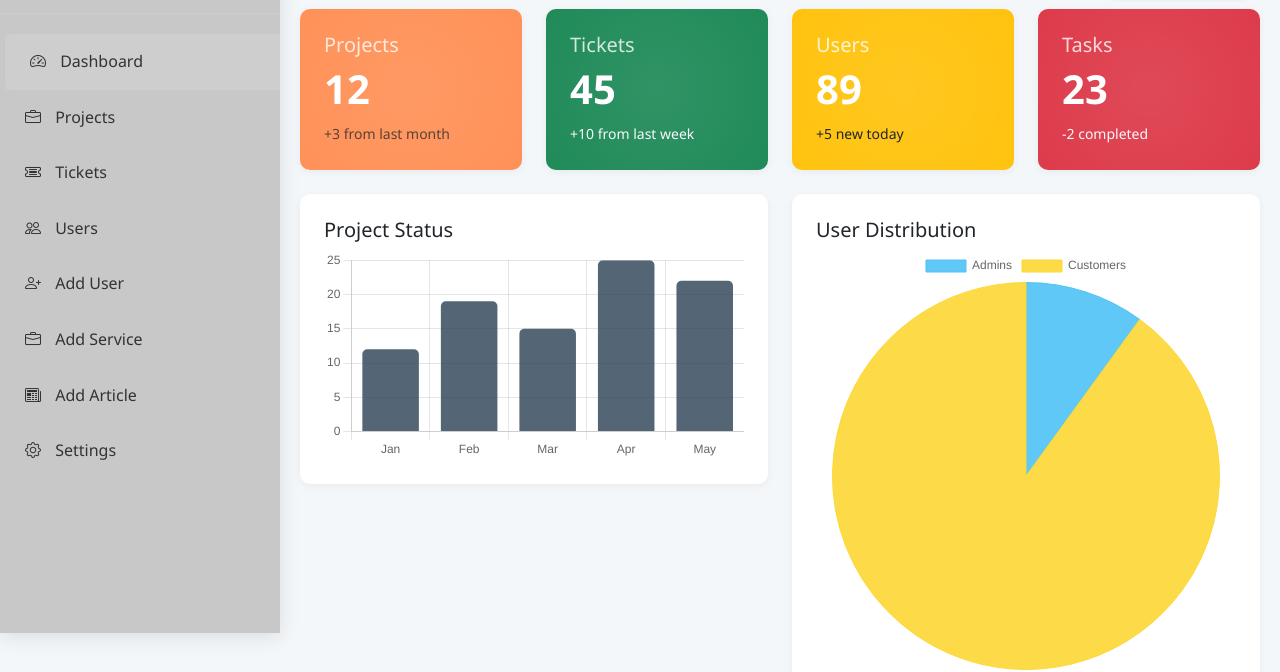
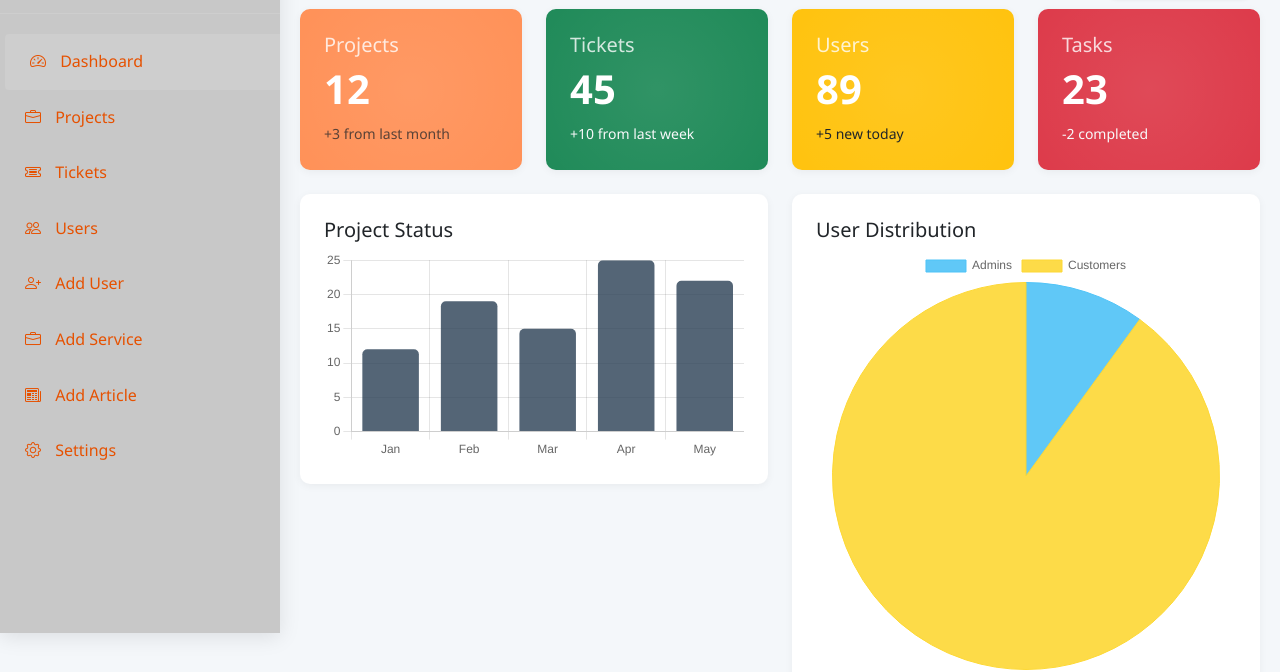
Before and after one commit to Waelragob/dashboard, a plain HTML site: page index.html in a window 1280 px wide. Shown: the part 167-839 px from the top of the page. Drawn offline with nearby package versions, Linux system fonts and the light colour scheme.

Commit message:
Update style.css

```diff
--- a/styles/style.css
+++ b/styles/style.css
@@ -138,7 +138,7 @@ body {
   padding: 15px 25px;
   text-decoration: none;
   display: block;
-  color: #333333;
+  color: #e65100;
   transition: var(--transition);
   border-radius: 4px;
   position: relative;
```
